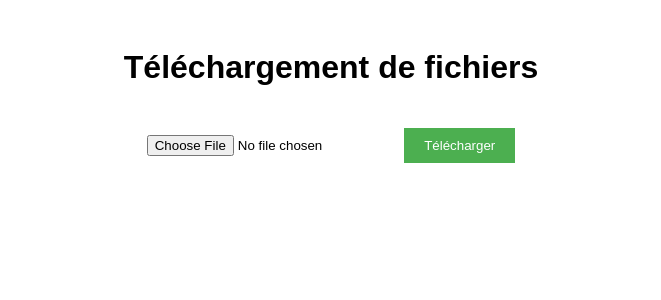
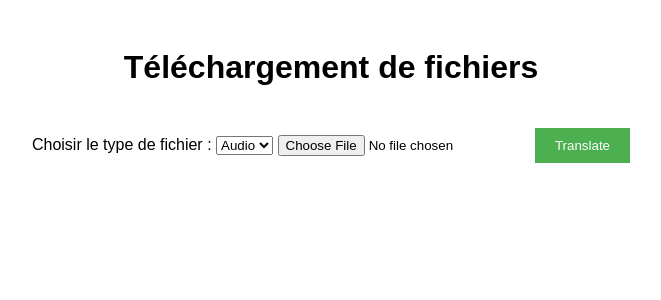
Before and after one commit to Khadimou/TTApp, a Django app: page /telechargement/ in a window 1280 px wide. Shown: the top 300 px of the page, without its empty margins (309-970 px from the left). Run offline with Django 4.2, Linux system fonts and the light colour scheme.

Commit message:
Translate and transcribe video

```diff
--- a/Tvideo/forms.py
+++ b/Tvideo/forms.py
@@ -1,7 +1,9 @@
 from django import forms
 
+
 class FichierForm(forms.Form):
-    """ champ1 = forms.CharField(label='Champ 1', max_length=100)
-    champ2 = forms.IntegerField(label='Champ 2')
-    champ3 = forms.EmailField(label='Champ 3') """
     fichier = forms.FileField(label='Fichier')
+    choix = forms.ChoiceField(choices=[('audio', 'Audio'), ('video', 'Vidéo')])
+
+class VideoForm(forms.Form):
+    fichier_video = forms.FileField(label='Sélectionner une vidéo')
--- a/Tvideo/models.py
+++ b/Tvideo/models.py
@@ -3,8 +3,8 @@ from django.db import models
 # Create your models here.
 
 class Fichier(models.Model):
-    fichier_audio = models.FileField(upload_to='audio/')
-    # Autres champs de votre modèle
+    fichier_audio = models.FileField(upload_to='audio/', null=True, blank=True)
+    fichier_video = models.FileField(upload_to='video/', null=True, blank=True)
 
     def __str__(self):
-        return self.fichier_audio.name
+        return f"Fichier #{self.id}"
--- a/Tvideo/templates/telechargement.html
+++ b/Tvideo/templates/telechargement.html
@@ -36,9 +36,16 @@
     <form method="post" enctype="multipart/form-data" action="{% url 'telechargement' %}">
         {% csrf_token %}
 
+        <label for="choix">Choisir le type de fichier :</label>
+        <select name="choix" id="choix">
+            <option value="audio">Audio</option>
+            <option value="video">Vidéo</option>
+        </select>
+
         <input type="file" name="fichier">
-        <input type="submit" value="Télécharger">
+        <input type="submit" value="Translate">
     </form>
 </body>
 
+
 </html>
--- a/Tvideo/views.py
+++ b/Tvideo/views.py
@@ -1,47 +1,76 @@
 from django.shortcuts import render
-from .forms import FichierForm
+from .forms import FichierForm, VideoForm
 from .models import Fichier
-from .utils import transcribe, translate_txt, generate_audio
+from .utils import transcribe, translate_txt, generate_audio, generate_video
 from django.shortcuts import redirect
+from django.db.models import Q
 
 def accueil(request):
     return render(request, 'accueil.html')
 
 def resultat(request):
     audio_url = request.GET.get('audio_url')
-    fichiers = Fichier.objects.filter(fichier_audio__isnull=False)
+    fichiers = Fichier.objects.filter(Q(fichier_audio__isnull=False) | Q(fichier_video__isnull=False))
     return render(request, 'resultat.html', {'fichiers': fichiers, 'audio_url': audio_url})
+
 
 from django.shortcuts import redirect
 from django.http import QueryDict
 from django.urls import reverse
+import os
+from django.conf import settings
 
 def telechargement_vue(request):
     if request.method == 'POST':
         form = FichierForm(request.POST, request.FILES)
         if form.is_valid():
             fichier = request.FILES['fichier']
-            # Enregistrez le fichier ou faites d'autres opérations nécessaires
-            texte_traduit = transcribe(fichier)
-            text = translate_txt(texte_traduit, "fr")
-            # Appliquez le traitement au fichier
-            audio = generate_audio(text, "fr", "generated_audio.mp3")
+            choix = form.cleaned_data['choix']
 
-            # Enregistrez l'audio généré dans la base de données
-            fichier_obj = Fichier.objects.create(fichier_audio=audio)
-            fichier_obj.save()
+            if choix == 'audio':
+                # Traitement pour le fichier audio
+                texte_traduit = transcribe(fichier)
+                text = translate_txt(texte_traduit, "fr")
+                audio = generate_audio(text, "fr", "generated_audio.mp3")
 
-            # Récupérez l'URL de l'audio généré
-            audio_url = fichier_obj.fichier_audio.url
+                fichier_obj = Fichier.objects.create(fichier_audio=audio)
+                fichier_obj.save()
 
-            # Ajoutez l'URL de l'audio généré comme paramètre de requête dans l'URL de redirection
-            query_string = QueryDict(mutable=True)
-            query_string['audio_url'] = audio_url
-            redirect_url = reverse('resultat') + '?' + query_string.urlencode()
+                audio_url = fichier_obj.fichier_audio.url
 
-            # Redirigez vers la vue resultat avec l'URL de l'audio généré comme paramètre de requête
-            return redirect(redirect_url)
+                query_string = QueryDict(mutable=True)
+                query_string['audio_url'] = audio_url
+                redirect_url = reverse('resultat') + '?' + query_string.urlencode()
+
+                return redirect(redirect_url)
+
+            elif choix == 'video':
+                # Traitement pour le fichier vidéo
+                texte_traduit = transcribe(fichier)
+                text = translate_txt(texte_traduit, "fr")
+
+                # Enregistrer le fichier vidéo sur le disque
+                video_path = os.path.join(settings.MEDIA_ROOT, '', fichier.name)
+                handle_uploaded_file(fichier, video_path)
+
+                video = generate_video(text, "fr", video_path, "generated_video.mp4")
+
+                fichier_obj = Fichier.objects.create(fichier_video=video)
+                fichier_obj.save()
+
+                video_url = fichier_obj.fichier_video.url
+
+                query_string = QueryDict(mutable=True)
+                query_string['video_url'] = video_url
+                redirect_url = reverse('resultat') + '?' + query_string.urlencode()
+
+                return redirect(redirect_url)
     else:
         form = FichierForm()
 
     return render(request, 'telechargement.html', {'form': form})
+
+def handle_uploaded_file(file, file_path):
+    with open(file_path, 'wb+') as destination:
+        for chunk in file.chunks():
+            destination.write(chunk)
```
Also changed, not shown: Tvideo/templates/resultat.html (+24 -5 lines), Tvideo/utils.py (+29 -0 lines), Tvideo/migrations/0004_fichier_fichier_video_alter_fichier_fichier_audio.py (added), db.sqlite3, 4 other files.
